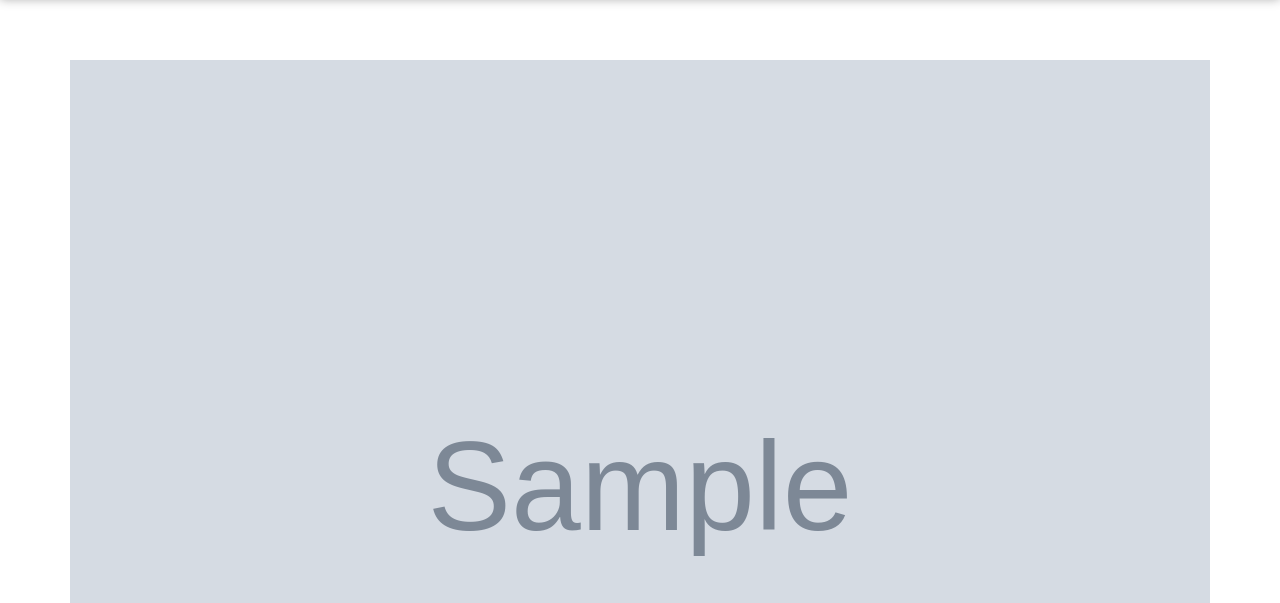
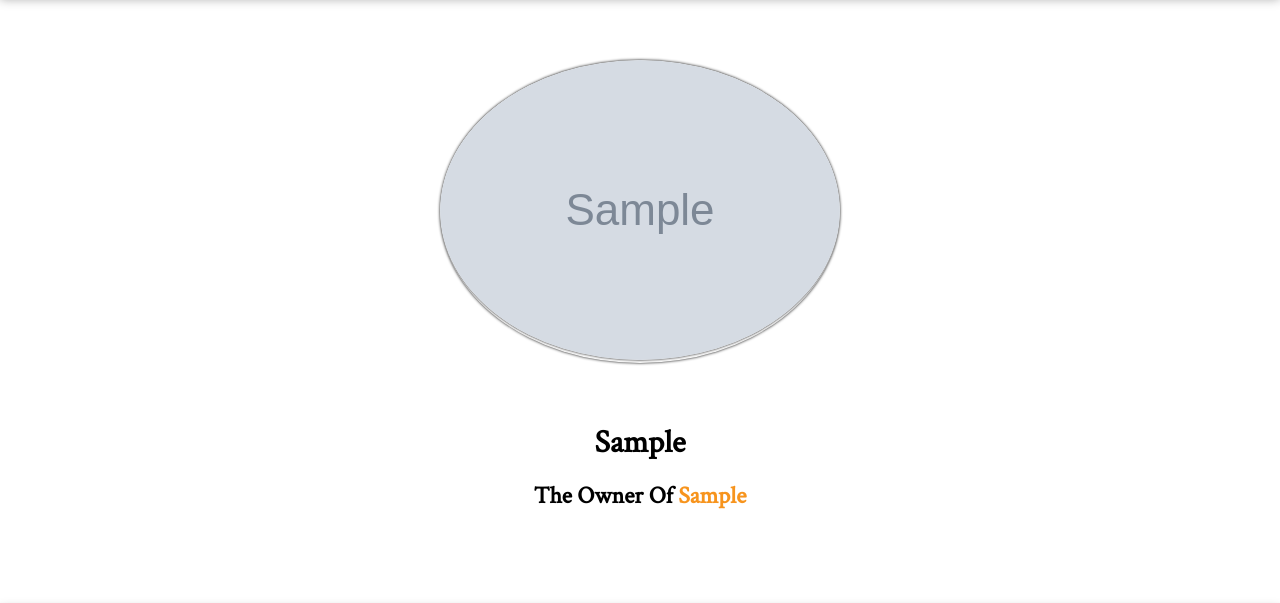
Before and after one commit to emadElnagar/django-ecommerce-app, a Django app: page /accounts/profile/1 in a window 1280 px wide. Shown: the part 102-705 px from the top of the page. Run offline with Django 4.2, Linux system fonts and the light colour scheme; tables that the repository leaves empty hold one stand-in row (values such as "Sample post"); grey boxes marked "Sample" are stand-in pictures.

Commit message:
styling user image in profile

```diff
--- a/project/static/css/style.css
+++ b/project/static/css/style.css
@@ -738,6 +738,17 @@ label[for]:hover {
 .shop-name {
   color: var(--main-color);
 }
+.profile-image-container {
+  display: flex;
+  justify-content: center;
+  margin-bottom: 60px;
+}
+.profile-image {
+  max-width: 500px;
+  overflow: hidden;
+  border-radius: 50%;
+  box-shadow: 0 0 3px var(--main-font-color);
+}
 /*========== END PROFILE ==========*/
 
 
--- a/templates/profile/profile.html
+++ b/templates/profile/profile.html
@@ -1,9 +1,20 @@
 {% extends 'base.html' %}
+{% load static %}
 {% block body %}
     <section>
         <div class="container">
             {% if profile.image %}
-                <img src="{{profile.image.url}}">
+                <div class="profile-image-container">
+                    <div class="profile-image">
+                        <img src="{{profile.image.url}}" class="profile-image">
+                    </div>
+                </div>
+            {% else %}
+                <div class="profile-image-container">
+                    <div class="profile-image">
+                        <img src="{% static 'img/default-user-image.png' %}" class="profile-image">
+                    </div>
+                </div>
             {% endif %}
             <h1 class="text-center">{{profile.user}}</h1>
             {% if profile.shop %}
```
